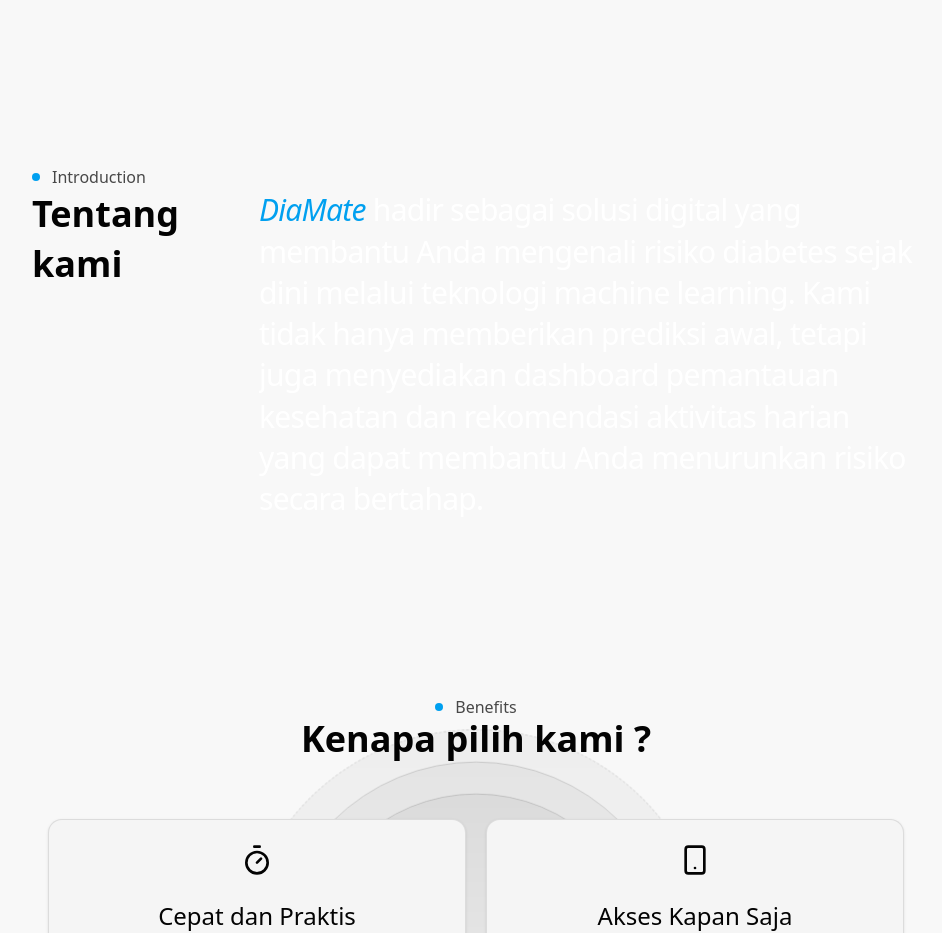
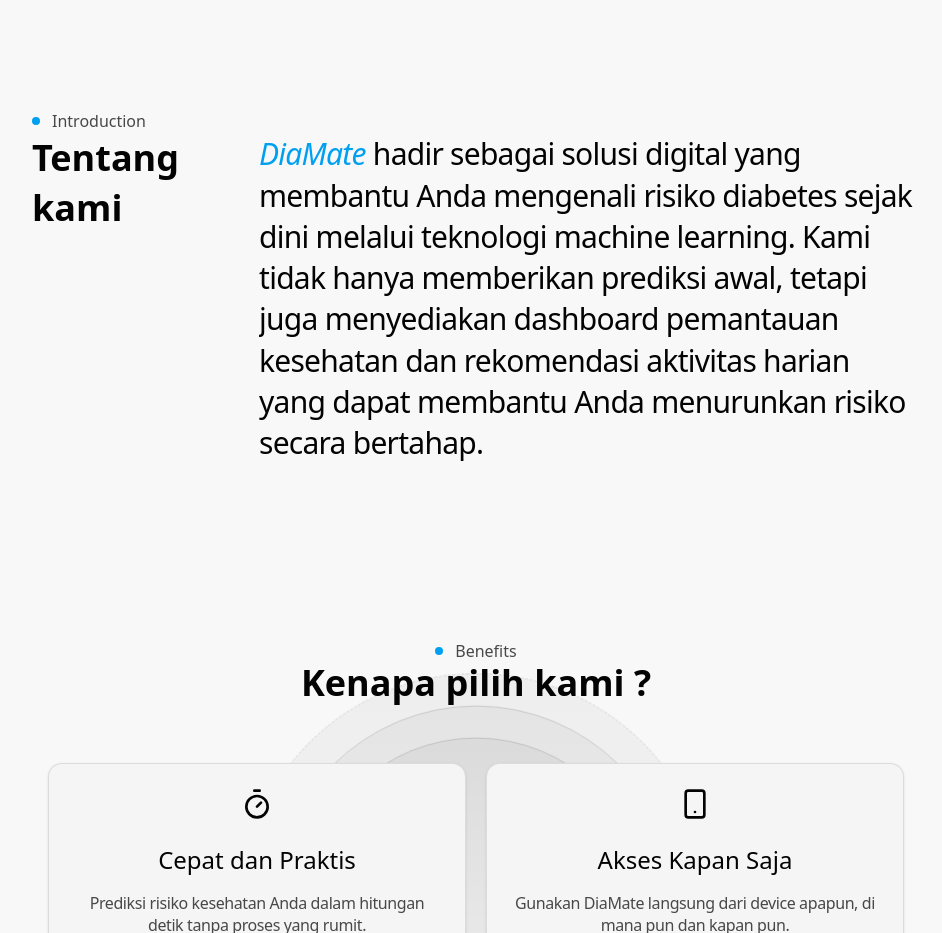
Before and after one commit to DiaMate-Organization/DiaMate-frontend, a Next.js app: page / in a window 1280 px wide. Shown: the part 840-1773 px from the top of the page, without its empty margins (200-1142 px from the left). Built offline with nearby package versions, Linux system fonts and the light colour scheme.

Commit message:
style : fix style issue

```diff
--- a/app/layout.jsx
+++ b/app/layout.jsx
@@ -26,7 +26,7 @@
   return (
     <html lang="id" suppressHydrationWarning>
       <body
-        className={`${geistSans.variable} ${geistMono.variable} antialiased`}
+        className={`${geistSans.variable} ${geistMono.variable} antialiased  overflow-x-hidden`}
       >
         <ThemeProvider
           attribute="class"
--- a/app/page.jsx
+++ b/app/page.jsx
@@ -47,11 +47,11 @@
   return (
     <>
       {/* Main Content */}
-
-      <div className="mx-12 md:mx-20 mt-14 lg:pl-18 overflow-hidden">
+      <div className="mx-12 md:mx-20 mt-14 lg:pl-18">
         {/* Hero */}
         <div className="flex flex-col lg:flex-row items-center gap-5 justify-between md:mt-32">
           <Spotlight />
+
           <div className="relative z-0 flex flex-col items-center justify-center text-center md:text-left md:items-start w-full lg:w-1/2 mt-10 md:mt-0">
             <div className="pb-5">
               <div
@@ -114,7 +114,7 @@
                 duration={1}
                 className={"rounded-md"}
               >
-                <h3 className="text-xl text-muted-foreground md:text-white md:text-2xl lg:text-3xl tracking-tight leading-snug">
+                <h3 className="text-xl text-muted-foreground md:text-foreground md:text-2xl lg:text-3xl tracking-tight leading-snug">
                   <span className="text-primary italic">DiaMate</span> hadir
                   sebagai solusi digital yang membantu Anda mengenali risiko
                   diabetes sejak dini melalui teknologi machine learning. Kami
```
